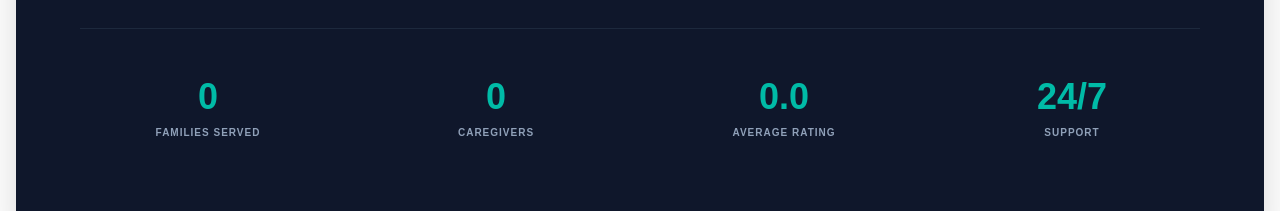
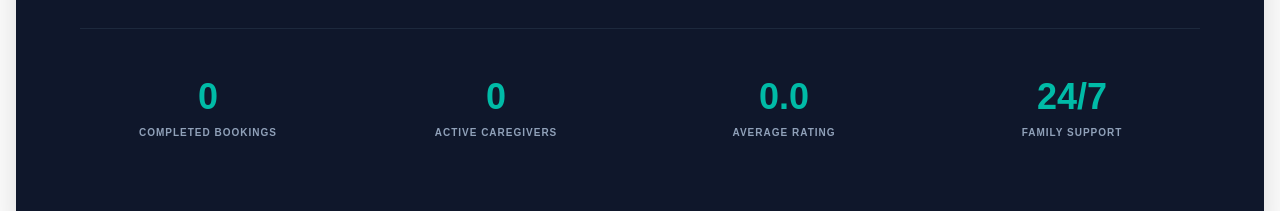
Before and after one commit to abdulrehmanaarmaan/care-nest, a Next.js app: page / in a window 1280 px wide. Shown: the part 2460-2671 px from the top of the page. Built offline with nearby package versions, Linux system fonts and the light colour scheme; no server answers.

Commit message:
feat(home): count available caregivers in platform statistics

```diff
--- a/src/app/(root)/page.tsx
+++ b/src/app/(root)/page.tsx
@@ -9,6 +9,7 @@ import useAllReviews from '../../hooks/useAllReviews';
 import AIAssistantButton from '../components/ai/AIAssistantButton';
 import useUsersData from '../../hooks/useUsersData';
 import useBookingsData from '../../hooks/useBookingsData';
+import useAvailabilitySchedules from '../../hooks/useAvailabilitySchedules';
 
 export default function Home() {
 
@@ -20,6 +21,8 @@ export default function Home() {
 
   const {bookings: completedBookings} = useBookingsData("Completed")
 
+  const {schedules: activeSchedules} = useAvailabilitySchedules("Active")
+
   const {data: caregiverReviews=[]} = useQuery({
     queryKey: ["caregiver-reviews"],
     queryFn: async () => {
@@ -28,7 +31,9 @@ export default function Home() {
     }
   })
 
-  const activeCaregivers = users.filter(user => user?.role === "Caregiver" && user?.account_status === "active")
+  const caregivers = users.filter(user => user?.role === "Caregiver" && user?.account_status === "active")
+
+  const activeCaregivers = caregivers.filter(caregiver => activeSchedules.find(schedule => schedule?.caregiver_id === caregiver?._id))
 
   const averageCaregiverReviews = caregiverReviews.length
     ? caregiverReviews.reduce(
@@ -177,10 +182,10 @@ export default function Home() {
             </div>
 
             <div className="grid grid-cols-2 lg:grid-cols-4 gap-8 py-12 border-t border-slate-800">
-              <StatItem num={completedBookings.length} label="Families Served" />
-              <StatItem num={activeCaregivers.length} label="Caregivers" />
+              <StatItem num={completedBookings.length} label="Completed Bookings" />
+              <StatItem num={activeCaregivers.length} label="Active Caregivers" />
               <StatItem num={averageCaregiverReviews.toFixed(1)} label="Average Rating" />
-              <StatItem num="24/7" label="Support" />
+              <StatItem num="24/7" label="Family Support" />
             </div>
           </div>
         </section>
```
